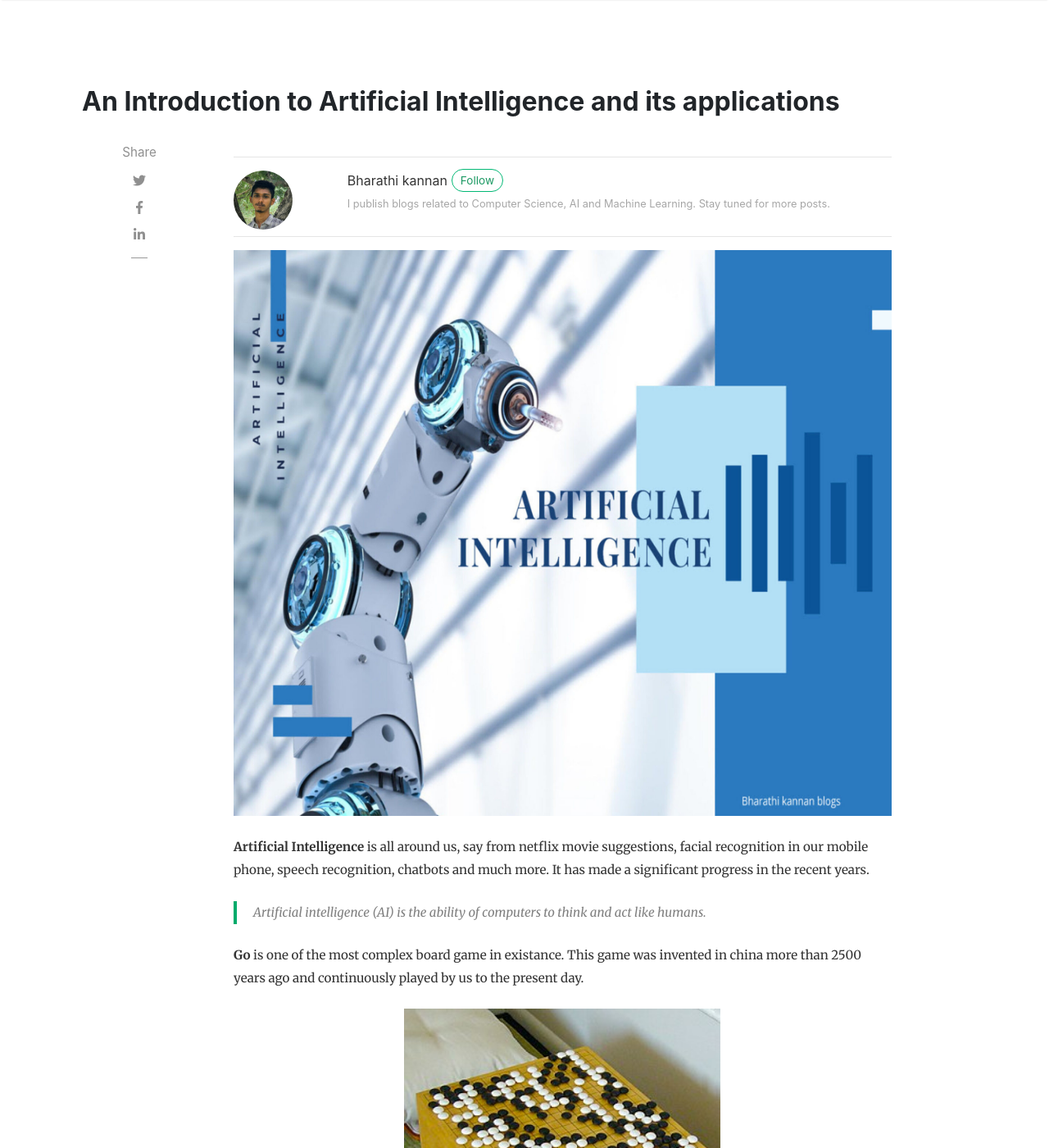
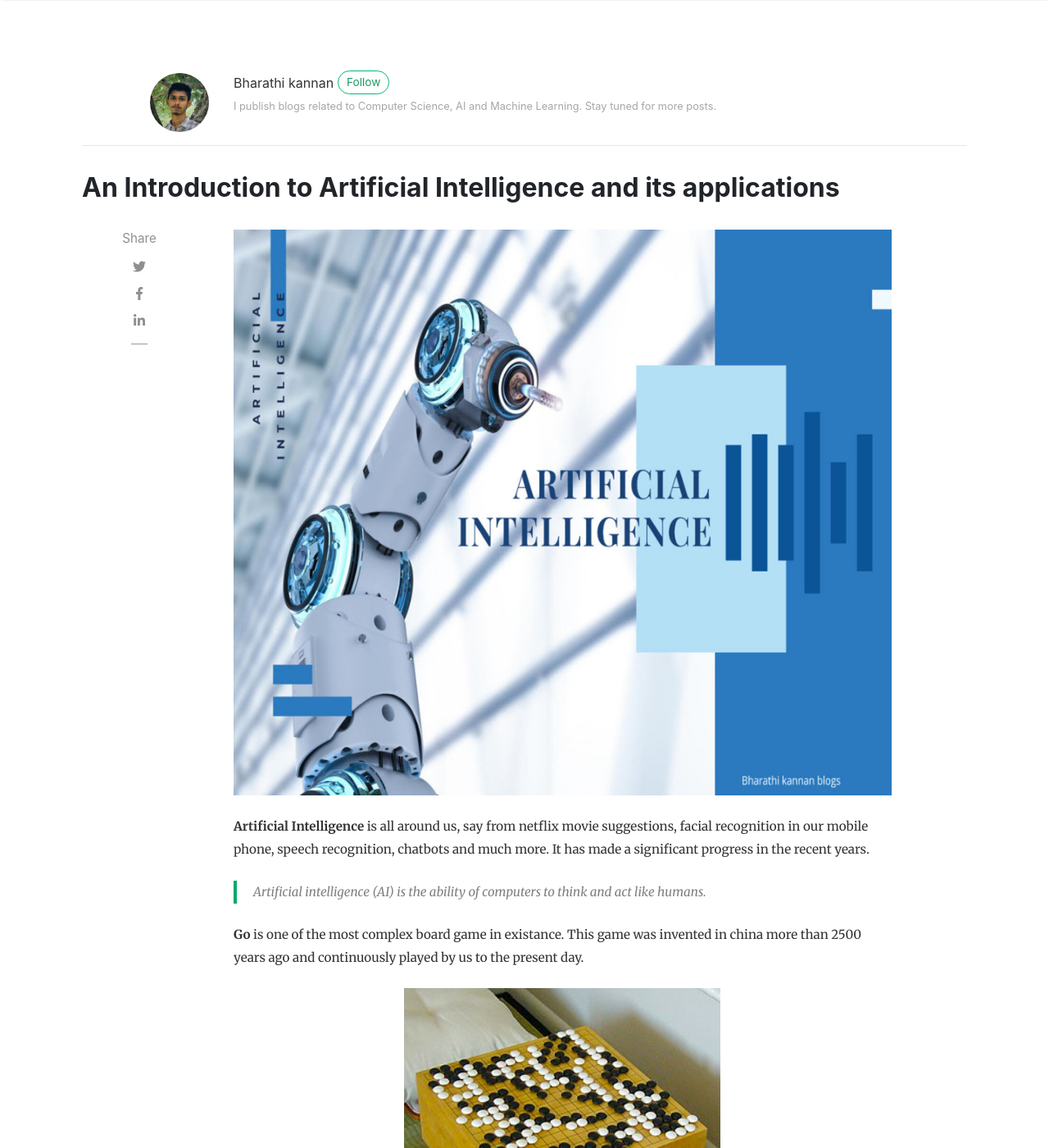
Before and after one commit to bharathikannann/blogs, a Jekyll site: the page built from _posts/2020-10-27-an-introduction-to-artificial-intelligence-and-its-applications.md, in a window 1280 px wide and 1400 px high. Shown: the whole window at 82% size. Built offline with Jekyll 4.4.1, drawn with Linux system fonts in a browser that asks for light colours; nearby versions of some CDN libraries; formulas are drawn with MathJax 3; comment, search, counter and statistics services are not loaded.

Commit message:
author position changed in post layout

```diff
--- a/_layouts/post.html
+++ b/_layouts/post.html
@@ -8,6 +8,30 @@ post_class: post-template
 <!-- Begin Article
 ================================================== -->
 <div class="container">
+    {% assign author = site.authors[page.author] %}
+    <div class="mainheading">
+
+        <!-- Author Box -->
+        {% if page.author %}
+        <div class="row post-top-meta mb-0">
+            <div class="col-xs-12 col-md-2 col-lg-2 text-center text-md-left mb-2">
+                {% if author.avatar %}
+                <img class="author-thumb author-thumb-right" src="{{site.baseurl}}/{{ author.avatar }}" alt="{{ author.display_name }}">
+                {% else %}
+                <img class="author-thumb" src="https://www.gravatar.com/avatar/{{ author.gravatar }}?s=250&d=mm&r=x"
+                    alt="{{ author.display_name }}">
+                {% endif %}
+            </div>
+            <div class="col-xs-12 col-md-10 col-lg-10 text-center text-md-left">
+                <a target="_blank" class="link-dark" href="{{ author.web }}">{{ author.display_name }}</a><a target="_blank"
+                    href="{{ author.twitter }}" class="btn follow">Follow</a><br>
+                <span class="author-description description-text">{{ author.description }}</span>
+            </div>
+        </div>
+        <hr class="mt-2 mb-0">
+        {% endif %}
+
+    </div>
     <!-- Post Title --><br>
     <h2 class="posttitle"><strong>{{ page.title }}</strong></h2><br>
     <div class="row">
@@ -18,31 +42,9 @@ post_class: post-template
         </div>
 
         <!-- Post -->
-        {% assign author = site.authors[page.author] %}
+
 
         <div class="col-md-9 flex-first flex-md-unordered">
-            <div class="mainheading">
-
-                <!-- Author Box -->
-                {% if page.author %}
-                <hr class="mt-0">
-                <div class="row post-top-meta mb-0">
-                    <div class="col-xs-12 col-md-3 col-lg-2 text-center text-md-left mb-4 mb-md-0">
-                        {% if author.avatar %}
-                        <img class="author-thumb" src="{{site.baseurl}}/{{ author.avatar }}" alt="{{ author.display_name }}">
-                        {% else %}
-                        <img class="author-thumb" src="https://www.gravatar.com/avatar/{{ author.gravatar }}?s=250&d=mm&r=x" alt="{{ author.display_name }}">
-                        {% endif %}
-                    </div>
-                    <div class="col-xs-12 col-md-9 col-lg-10 text-center text-md-left">
-                        <a target="_blank" class="link-dark" href="{{ author.web }}">{{ author.display_name }}</a><a target="_blank" href="{{ author.twitter }}" class="btn follow">Follow</a>
-                        <span class="author-description description-text">{{ author.description }}</span>
-                    </div>
-                </div>
-                <hr class="mt-2 mb-0">
-                {% endif %}
-
-            </div>
 
 
 
--- a/assets/css/screen.css
+++ b/assets/css/screen.css
@@ -8,7 +8,7 @@ License: https://www.wowthemes.net/freebies-license/
     .container {max-width:80%;}
 }
 .mainheading {
-    padding: 1rem 0rem;
+    padding: 0.5rem 0rem;
 }
 
 a {
@@ -179,8 +179,12 @@ section.recent-posts {
 .author-thumb {
     width: 40px;
     height: 40px;
-    margin-right: 13px;
     border-radius: 100%;
+}
+@media (min-width:960px){
+    .author-thumb{
+        float:right;
+    }
 }
 
 .post-top-meta {
```
